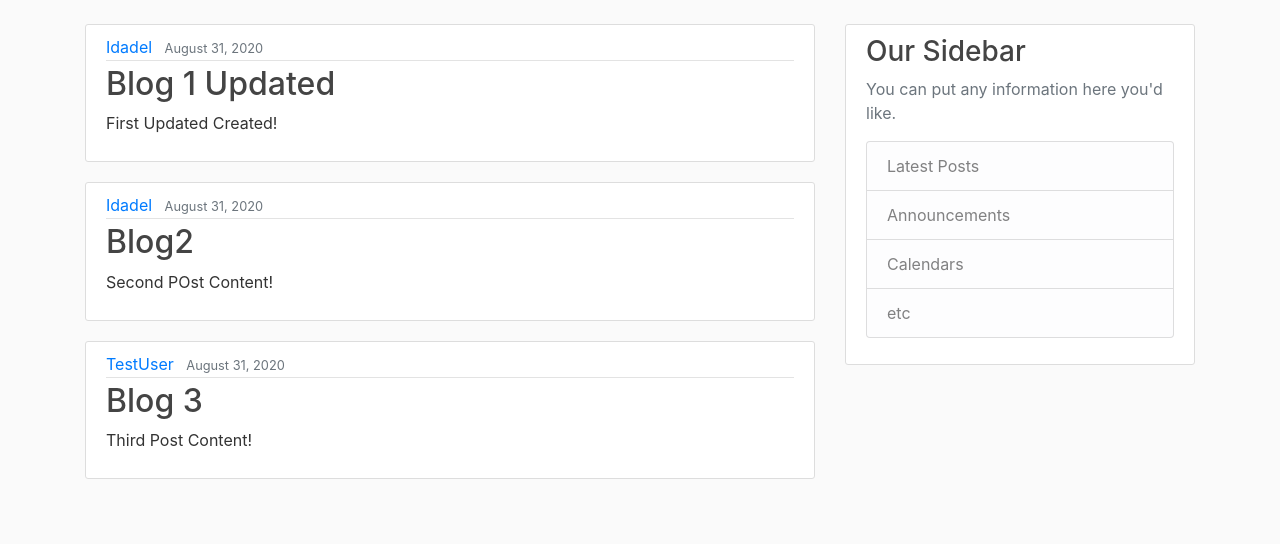
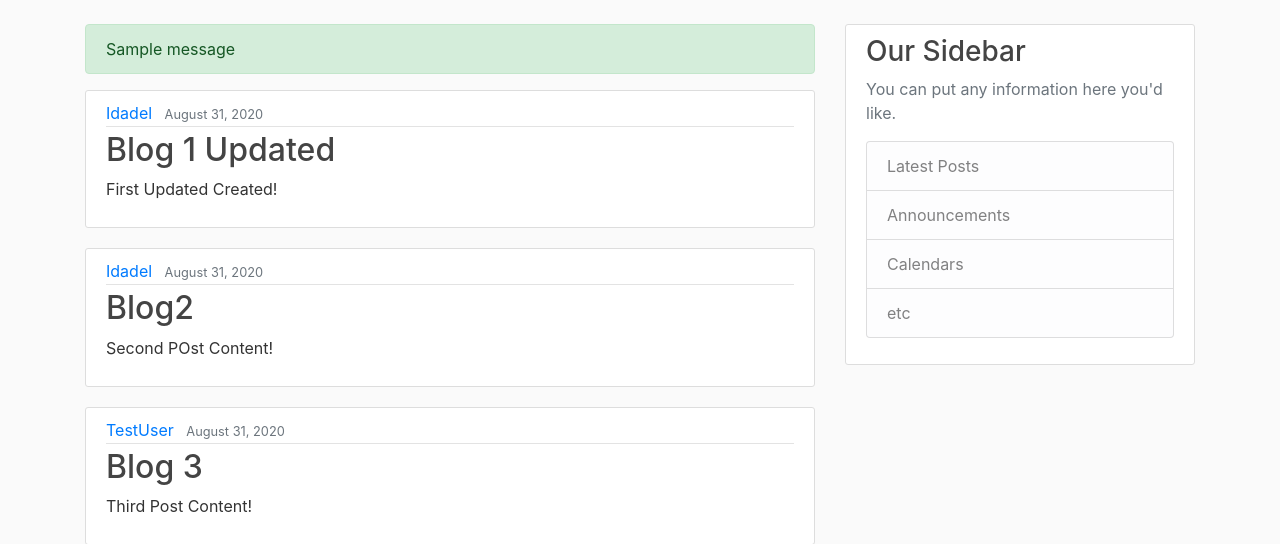
Before and after one commit to Idadelveloper/Django-Blog, a Django app: page /blog/ in a window 1280 px wide. Shown: the part 56-600 px from the top of the page. Run offline with Django 3.2, Linux system fonts and the light colour scheme; data comes from the database, SQL or seed files in the repository; one stand-in notice (Sample message) is shown; some libraries are stand-ins or nearby versions.

Commit message:
Enables display of flash message when required on any page

```diff
--- a/blog/templates/blog/base.html
+++ b/blog/templates/blog/base.html
@@ -44,6 +44,13 @@
       <main role="main" class="container">
         <div class="row">
           <div class="col-md-8">
+              {% if messages %}
+                {% for message in messages %}
+                    <div class="alert alert-{{ message.tags }}">
+                        {{ message }}
+                    </div>
+                {% endfor %}
+              {% endif %}
             {% block content %}{% endblock %}
           </div>
           <div class="col-md-4">
--- a/users/views.py
+++ b/users/views.py
@@ -5,7 +5,7 @@ from django.contrib import messages
 # Create your views here.
 def register(request):
     if request.method == 'POST':
-        form = UserCreationForm(request.PoST)
+        form = UserCreationForm(request.POST)
         if form.is_valid():
             username = form.cleaned_data.get('username')
             messages.success(request, f'Account created for {username}!')
```
